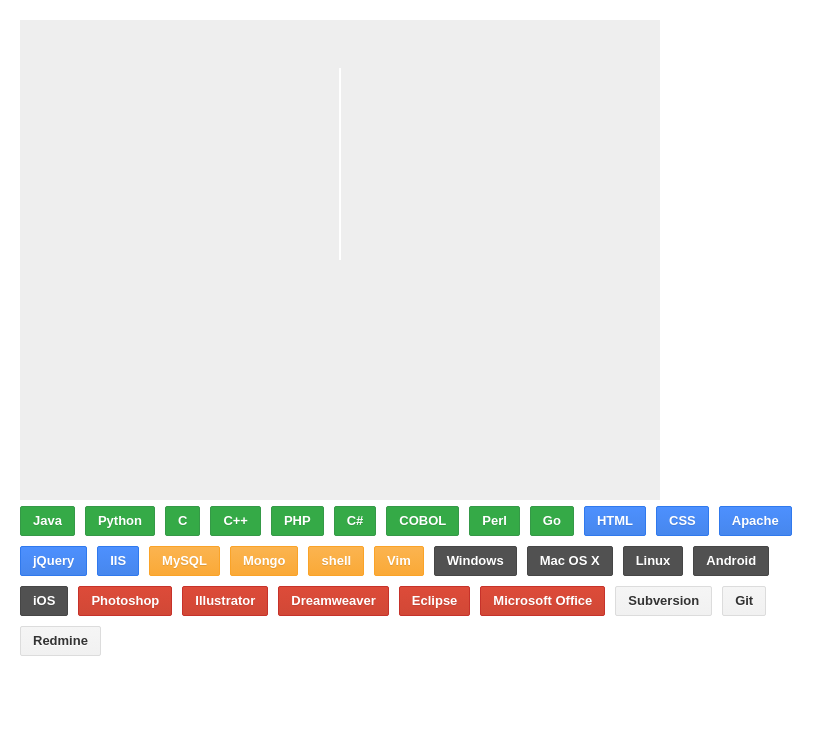
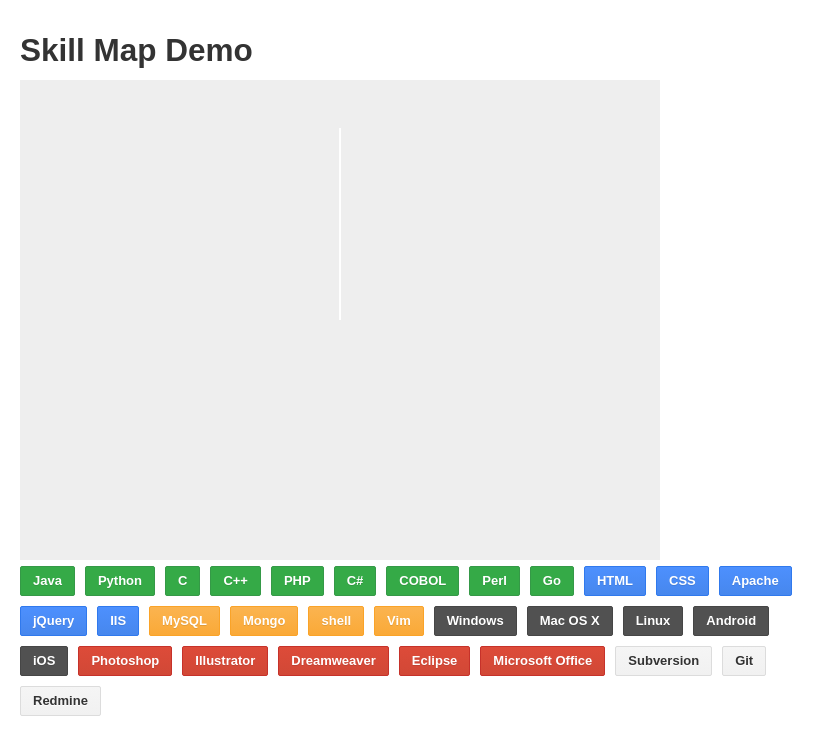
Before and after one commit to shinya/shinya.github.io, a plain HTML site: page demos/skill_map.html in a window 1280 px wide. Shown: the whole page, without its empty margins (0-835 px from the left). Drawn offline with Linux system fonts and the light colour scheme.

Commit message:
タイトル追加

```diff
--- a/demos/skill_map.html
+++ b/demos/skill_map.html
@@ -22,6 +22,9 @@
 
 	<div class="container-fluid root">
 		<div id="content">
+
+		<h2>Skill Map Demo</h2>
+
 			<div class="row-fluid">
 				<div class="span8" id="canvas"></div>
 				<div class="span4" id="selected"></div>
```
